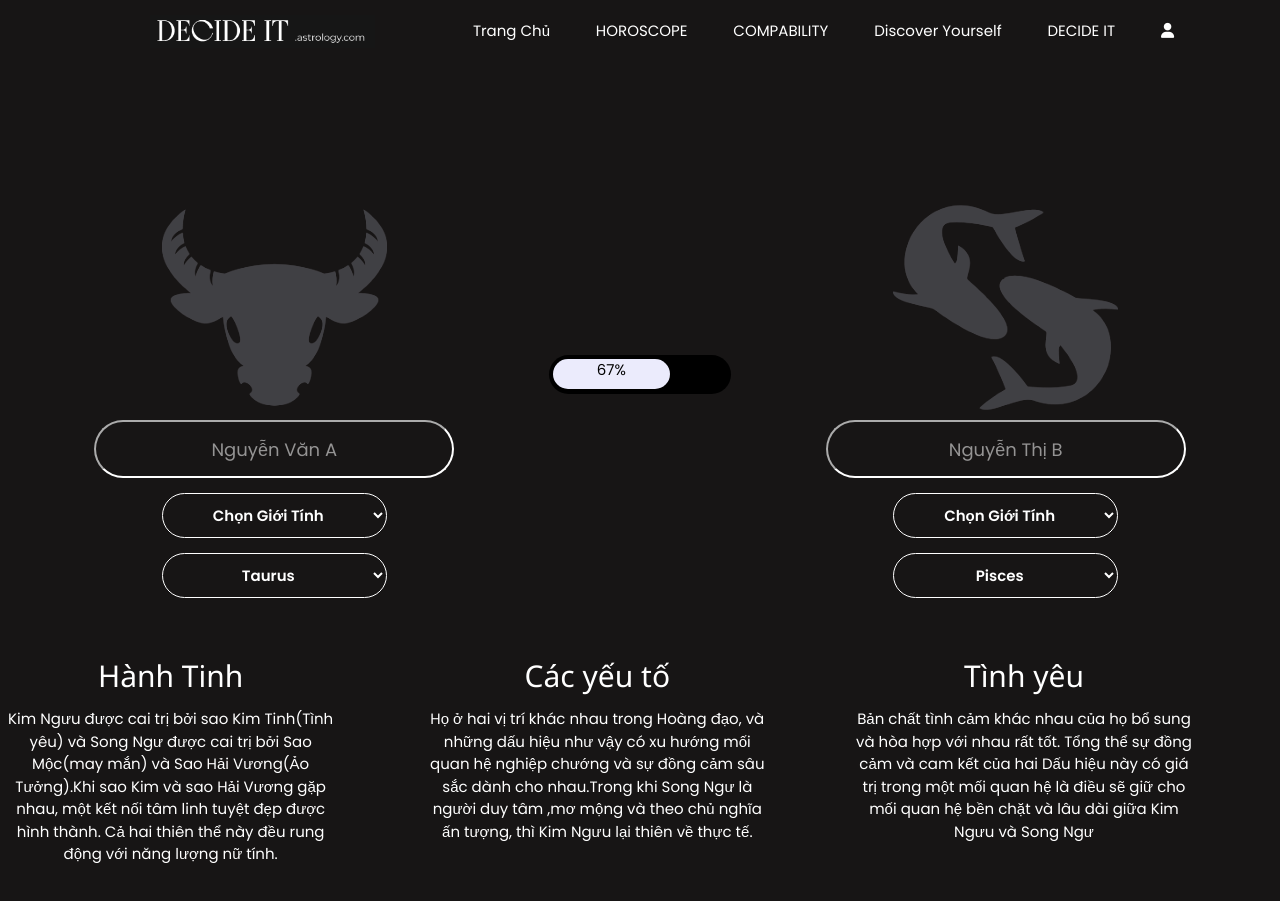
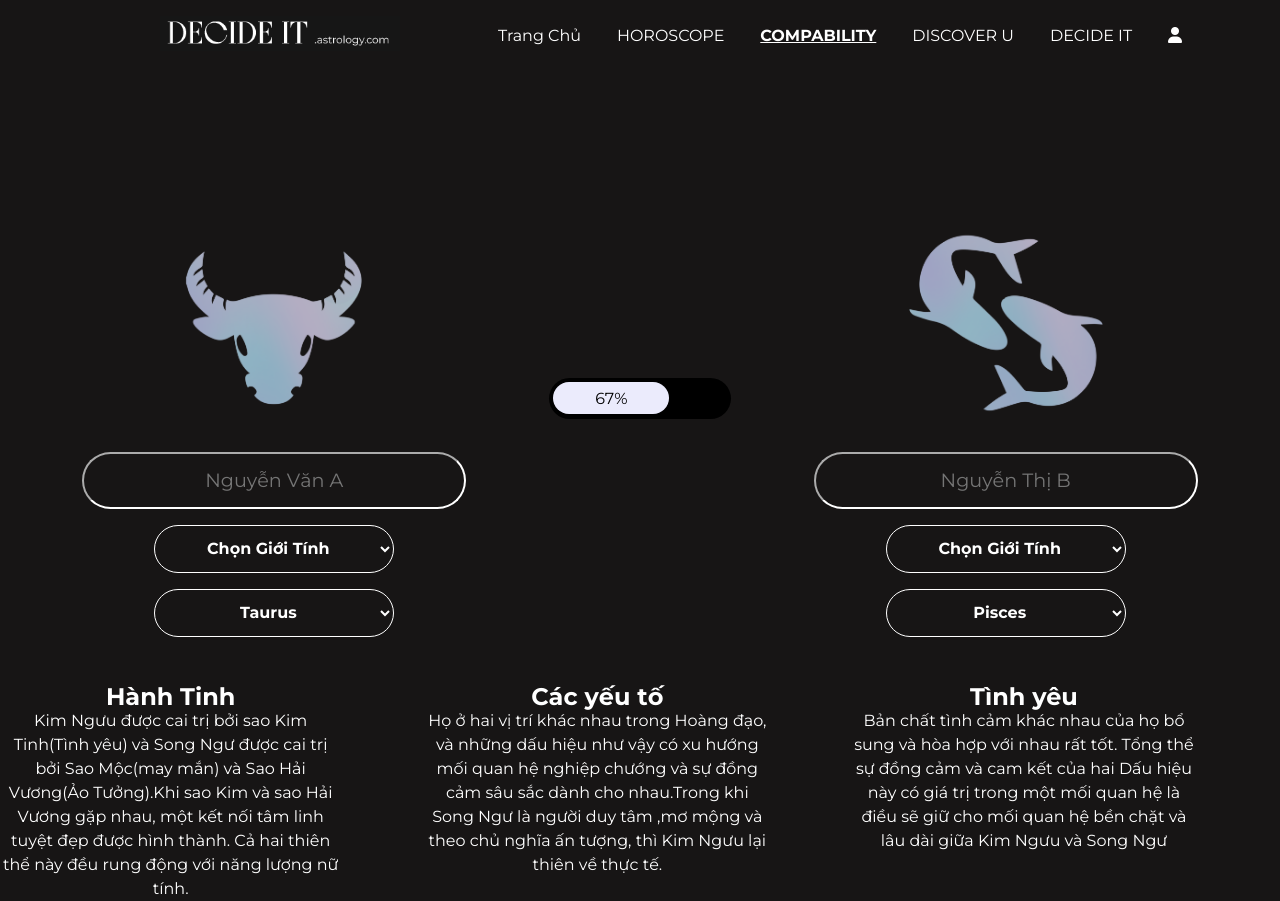
Before and after one commit to giaphong244/decideIT, a plain HTML site: page index.html in a window 1280 px wide. Before the commit the page ends 866 px from the top, so only its background shows below. Drawn offline with nearby package versions, Linux system fonts and the light colour scheme.

Commit message:
Add files via upload

```diff
--- a/index.html
+++ b/index.html
@@ -14,7 +14,7 @@
     <link
         href="https://fonts.googleapis.com/css2?family=Montserrat:wght@400;700&family=Poppins:wght@200;400;600&display=swap"
         rel="stylesheet">
-    <link rel="stylesheet" href="https://www.w3schools.com/w3css/4/w3.css">
+
     <link rel="icon" type="image/png" href="./favicon/favicon-32x32.png">
     <link rel="icon" type="image/png"  href="./favicon/favicon-16x16.png">
     <title>DECIDE IT--Astrology Website</title>
@@ -29,10 +29,10 @@
                 <ul>
                     <li><a href="#">Trang Chủ</a></li>
                     <li><a href="#">HOROSCOPE</a></li>
-                    <li><a href="#">COMPABILITY</a></li>
-                    <li><a href="#">Discover Yourself</a></li>
+                    <li><a href="#" id="chosen">COMPABILITY</a></li>
+                    <li><a href="#">DISCOVER U</a></li>
                     <li><a href="#">DECIDE IT</a></li>
-                    <li><a href="#"><i class="fa-solid fa-user"></i></a></li>
+                    <li><a href="#" id="user"><i class="fa-solid fa-user"></i></a></li>
                 </ul>
             </div>
         </div>
@@ -58,7 +58,7 @@
         <div class="compability">
             <div class="sign taurus">
                 <div class="signImage">
-                    <img src="./image/taurus.png" alt="">
+                    <img src="./image/con trâu-01.png" alt="">
                 </div>
                 <div class="information">
                     <form action="." method="POST">
@@ -91,12 +91,12 @@
             </div>
             <div class="matching">
                 <div id="progressbar">
-                    <div>67%</div>
+                    <p>67%</p>
                 </div>
             </div>
             <div class="sign pisces">
                 <div class="signImage">
-                    <img src="./image/pisces-astrological-sign-symbol-of-two-fishes.png" alt="">
+                    <img src="./image/con cá-01.png" alt="">
                 </div>
                 <div class="information">
                     <input type="text" placeholder="Nguyễn Thị B">
--- a/style.css
+++ b/style.css
@@ -2,8 +2,9 @@
     box-sizing: border-box;
     margin:0;
     padding:0;
-    font-family: 'Poppins', sans-serif;
+    font-family: 'Montserrat', sans-serif;
 }
+
 body{
     width:100%;
     height:100rem;
@@ -63,6 +64,19 @@ body #logo img{
     text-decoration: none;
     color:#fff;
     position: relative;
+
+}
+.choice ul li #chosen{
+    font-weight: 900;
+}
+.choice ul li #chosen{
+    text-decoration: underline;
+
+}
+.fa-solid #user{
+    -webkit-text-fill-color: white;
+    -webkit-text-stroke-width: 1px;
+    -webkit-text-stroke-color: black;
 
 }
 .choice ul li a:hover:after{
@@ -148,11 +162,12 @@ body #logo img{
     width:100%;
 }
 
-#progressbar>div {
+#progressbar>p {
     background-color: #ebebfc;
+    display: flex;
     width: 67%;
-    text-align: center;
-    vertical-align: middle;
+    justify-content: center;
+    align-items: center;
     /* Adjust with JavaScript */
     height: 2em;
     border-radius: 2em;
@@ -208,6 +223,8 @@ body #logo img{
 
     text-align: center;
     color:#fff;
+    line-height: 1.5em;
+
 }
 .planet{
     grid-area: planet;
```
Also changed, not shown: image/con cá-01.png (added), image/con trâu-01.png (added).
